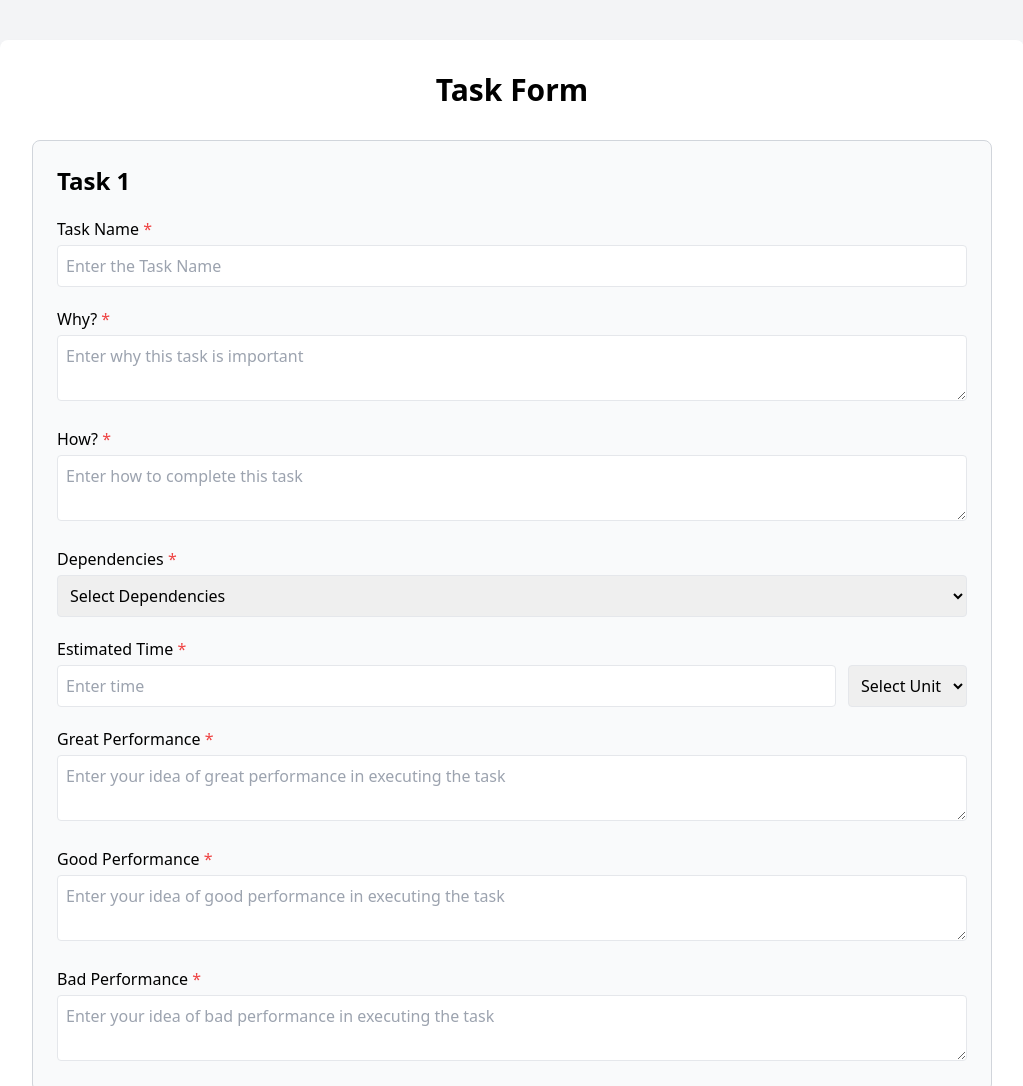
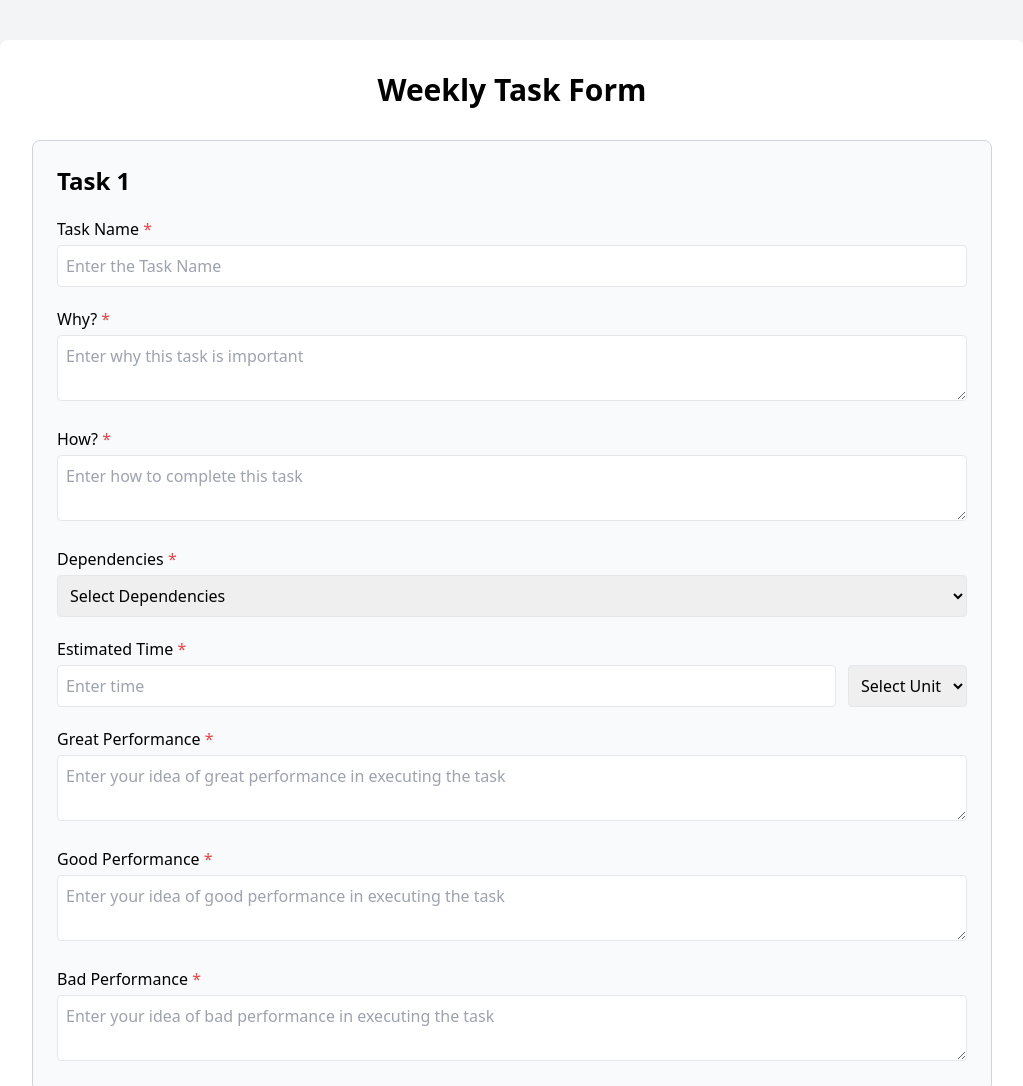
Before and after one commit to Sharontm/MuseBot-WeeklyTask, a plain HTML site: page index.html in a window 1280 px wide. Shown: the top 1086 px of the page, without its empty margins (128-1151 px from the left). Drawn offline with nearby package versions, Linux system fonts and the light colour scheme.

Commit message:
Fixed Task Headers

```diff
--- a/index.html
+++ b/index.html
@@ -4,13 +4,13 @@
 <head>
   <meta charset="UTF-8">
   <meta name="viewport" content="width=device-width, initial-scale=1.0">
-  <title>Task Form</title>
+  <title>Weekly Task Form</title>
   <script src="https://cdn.tailwindcss.com"></script>
 </head>
 
 <body class="bg-gray-100 py-10">
   <div class="max-w-5xl mx-auto bg-white p-8 rounded-lg shadow-md">
-    <h1 class="text-3xl font-bold text-center mb-8">Task Form</h1>
+    <h1 class="text-3xl font-bold text-center mb-8">Weekly Task Form</h1>
 
     <form id="taskForm" class="space-y-8" action="/submit" method="POST">
         <input type="hidden" name="user_id" value="{{ user_id }}">
```
